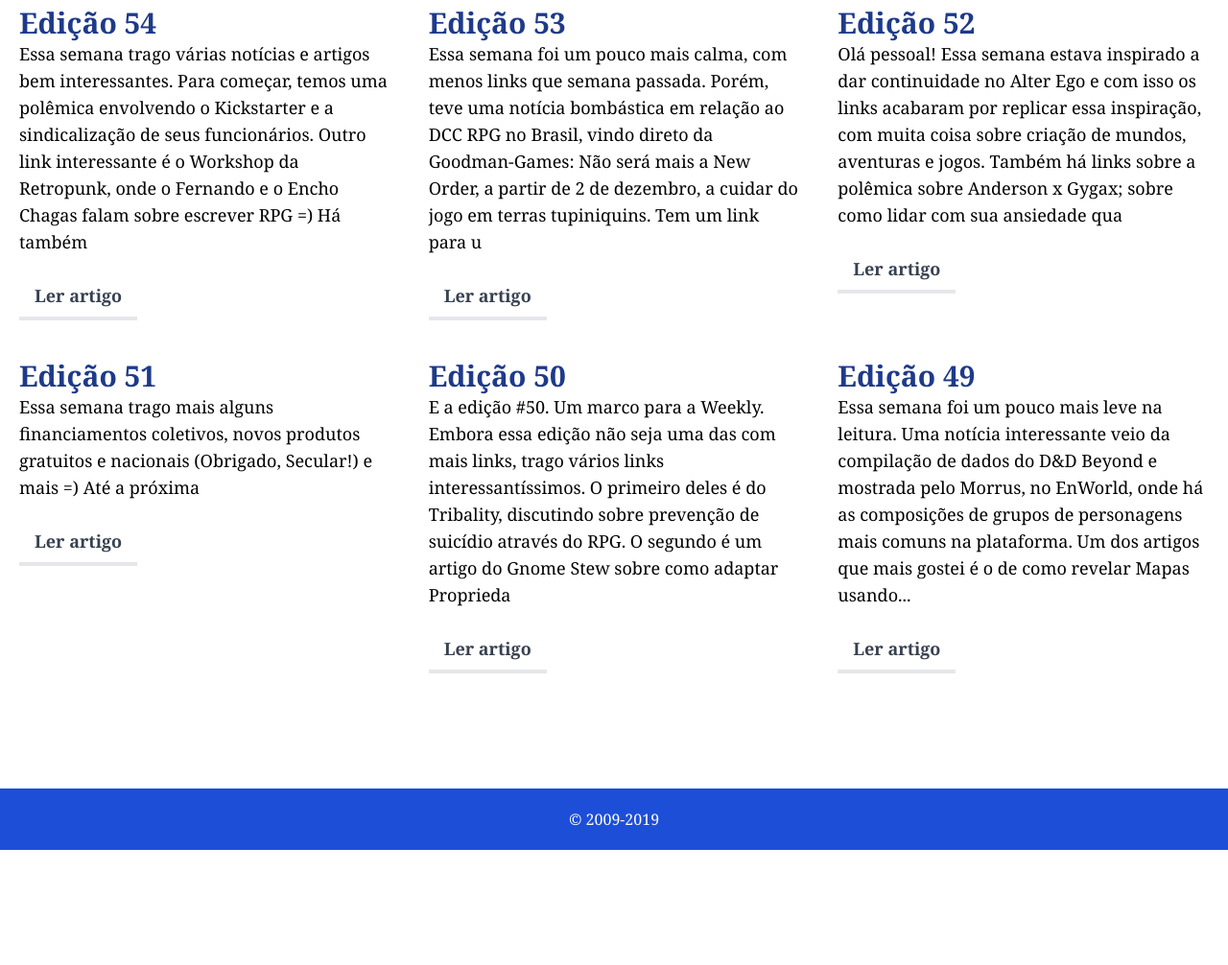
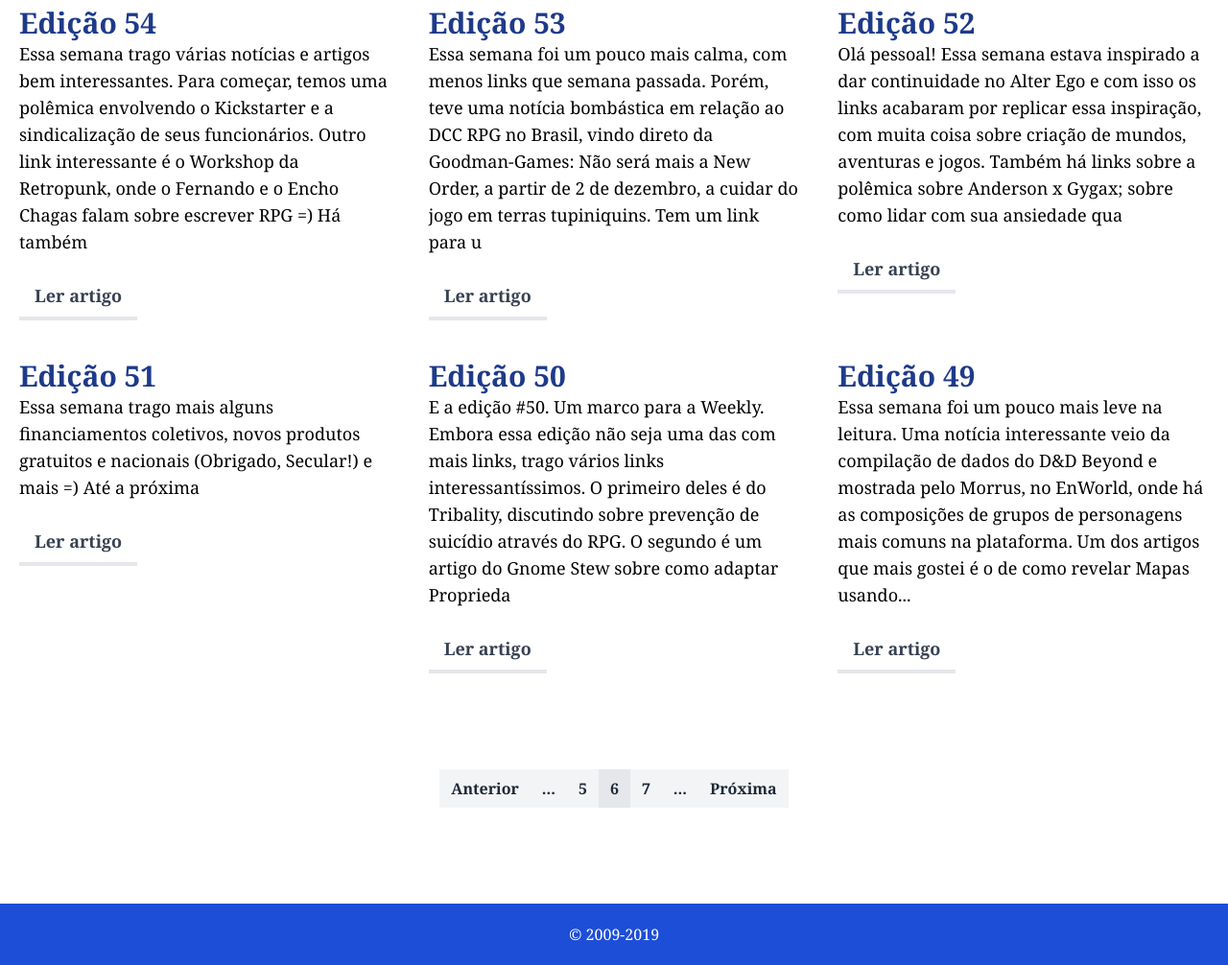
Before and after one commit to rpgdomestre/experiments, a plain HTML site: page rpgdomestre/articles.html in a window 1280 px wide. Shown: the part 874-1880 px from the top of the page at 96% size. Before the commit the page ends 1760 px from the top, so only its background shows below. Drawn offline with nearby package versions, Linux system fonts and the light colour scheme.

Commit message:
adds pagination design into layouts that require it

```diff
--- a/rpgdomestre/articles.html
+++ b/rpgdomestre/articles.html
@@ -131,6 +131,24 @@
                         Ler artigo
                     </a>
                 </div>
+
+                <div class="w-full text-center mt-20">
+                    <ul class="inline-flex list-reset m-auto">
+                        <li><a class="inline-block bg-gray-100 hover:bg-gray-200 text-gray-800 font-bold px-3 py-2" href="#">Anterior</a></li>
+                        <li class="bg-gray-100 text-gray-800 font-bold px-3 py-2">...</li>
+                        <li>
+                            <a class="inline-block bg-gray-100 hover:bg-gray-200 text-gray-800 font-bold px-3 py-2" href="#" title="Go to Page 5">5</a>
+                        </li>
+                        <li>
+                            <a class="inline-block bg-gray-200 hover:bg-gray-100 text-gray-800 font-bold px-3 py-2" href="#"title="Go to Page 6">6</a>
+                        </li>
+                        <li>
+                            <a class="inline-block bg-gray-100 hover:bg-gray-200 text-gray-800 font-bold px-3 py-2" href="#" title="Go to Page 7">7</a>
+                        </li>
+                        <li class="bg-gray-100 text-gray-800 font-bold px-3 py-2">...</li>
+                        <li><a class="inline-block bg-gray-100 hover:bg-gray-200 text-gray-800 font-bold px-3 py-2" href="#">Próxima</a></li>
+                    </ul>
+                </div>
             </div>
         </div>
     </div>
```
Also changed, not shown: rpgdomestre/podcast.html (+18 -0 lines), rpgdomestre/weekly.html (+18 -0 lines).
